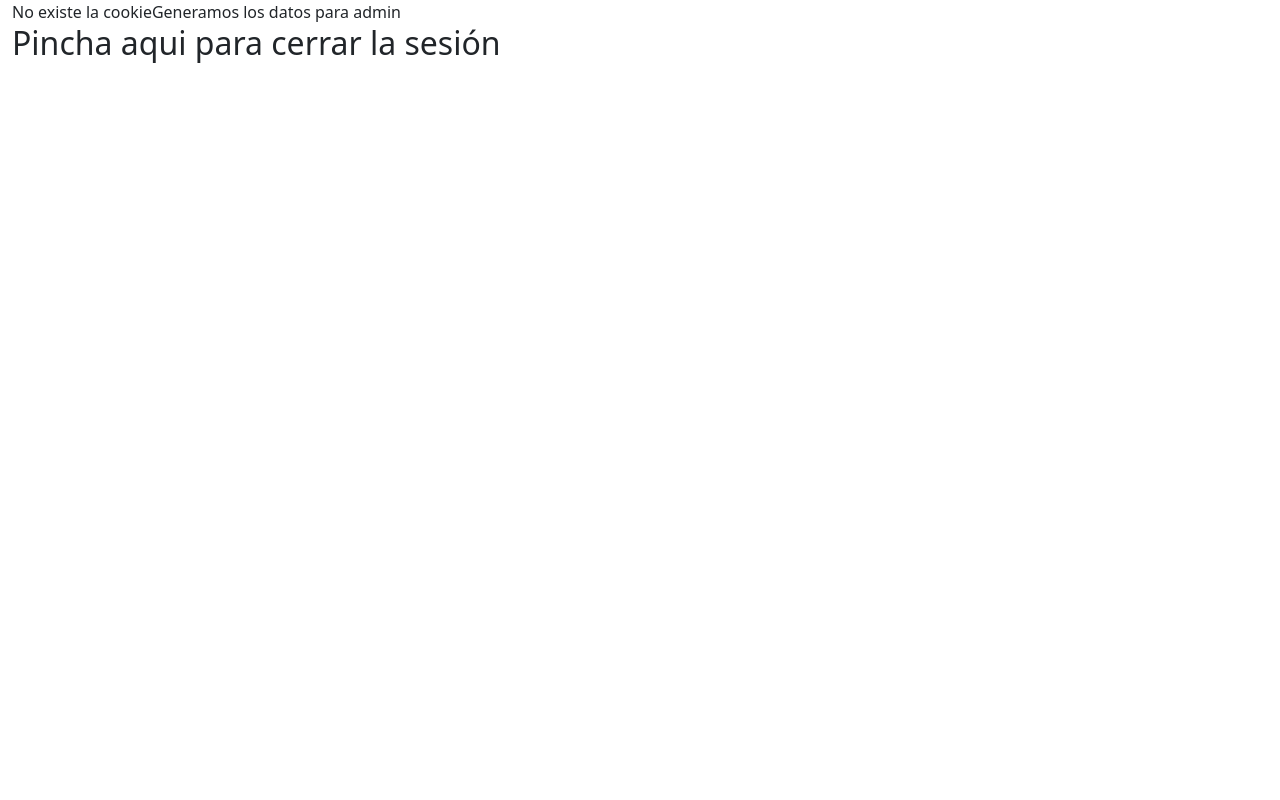
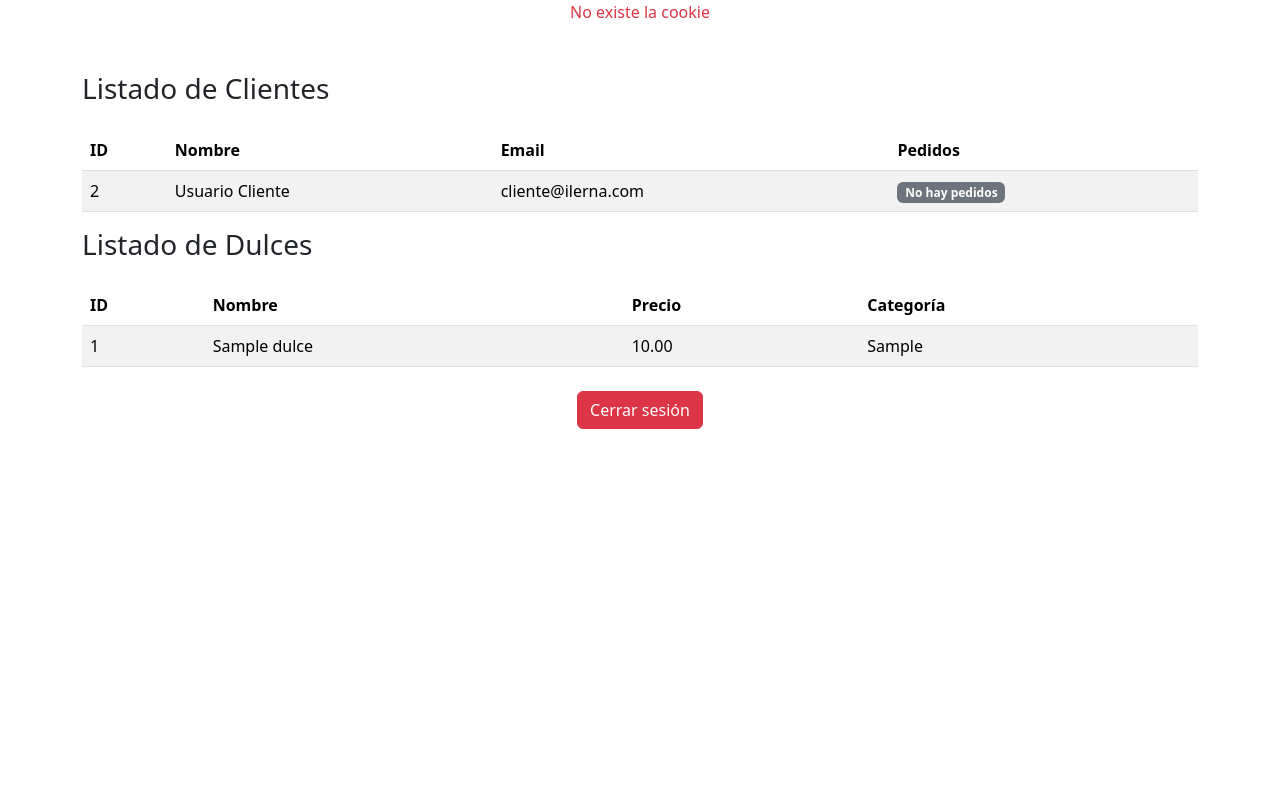
Before and after one commit to JCasaisCar/theBakery, a PHP site: page /mainAdmin.php in a window 1280 px wide. Run offline with PHP 8.4, Linux system fonts and the light colour scheme; data comes from the database, SQL or seed files in the repository; tables that the repository leaves empty hold one stand-in row (values such as "Sample post").

Commit message:
Hacemos lo de los clientes y los dulces en mainAdmin

```diff
--- a/public/mainAdmin.php
+++ b/public/mainAdmin.php
@@ -1,25 +1,107 @@
 <?php
 namespace theBakery\public;
+use PDO;
+use theBakery\public\src\ConexionDB;
 
-    // Usamos la variable "$title" para asignar el título de la página a "mainAdmin"
 $title = "mainAdmin";
 
 require_once("index1.php");
 
 if (isset($_COOKIE['username'])) {
     $username = $_COOKIE['username'];
-        echo("<h1>¡¡Bienvenid@ $username!!</h1>");
+    echo("<h1 class='text-center text-primary'>¡¡Bienvenid@ $username!!</h1>");
 } else {
-        echo("No existe la cookie");
+    echo("<p class='text-center text-danger'>No existe la cookie</p>");
 }
 
-    echo("Generamos los datos para admin");
+echo("<div class='container my-5'>");
 
-    echo("<h2><a onclick='cerrarSesion()'>Pincha aqui para cerrar la sesión</a></h2>");
+// Establecemos la conexión a la base de datos
+require_once("src/ConexionDB.php");
+$conexionDB = ConexionDB::obtenerInstancia();
+$conexion = $conexionDB->obtenerConexion();
+
+// Listado de clientes
+$queryClientes = $conexion->prepare("SELECT id, name, email FROM usuarios WHERE rol = 'cliente'");
+$queryClientes->execute();
+$clientes = $queryClientes->fetchAll(PDO::FETCH_ASSOC);
+
+echo "<h3 class='mb-4'>Listado de Clientes</h3>";
+echo "<table class='table table-striped'>
+        <thead>
+            <tr>
+                <th>ID</th>
+                <th>Nombre</th>
+                <th>Email</th>
+                <th>Pedidos</th>
+            </tr>
+        </thead>
+        <tbody>";
+foreach ($clientes as $cliente) {
+    // Consulta los pedidos de cada cliente
+    $queryPedidos = $conexion->prepare("SELECT idPedido, fechaPedido, total FROM pedidos WHERE idCliente = ?");
+    $queryPedidos->execute([$cliente['id']]);
+    $pedidos = $queryPedidos->fetchAll(PDO::FETCH_ASSOC);
+
+    // Muestra los datos del cliente
+    echo "<tr>
+            <td>{$cliente['id']}</td>
+            <td>{$cliente['name']}</td>
+            <td>{$cliente['email']}</td>
+            <td>";
+
+    // Si el cliente tiene pedidos, los mostramos
+    if (count($pedidos) > 0) {
+        echo "<ul class='list-group'>";
+        foreach ($pedidos as $pedido) {
+            echo "<li class='list-group-item'>
+                    Pedido ID: {$pedido['idPedido']},
+                    Fecha: {$pedido['fechaPedido']},
+                    Total: {$pedido['total']}
+                  </li>";
+        }
+        echo "</ul>";
+    } else {
+        echo "<span class='badge bg-secondary'>No hay pedidos</span>";
+    }
+
+    echo "</td></tr>";
+}
+echo "</tbody></table>";
+
+// Listado de dulces (productos)
+$queryDulces = $conexion->prepare("SELECT id, nombre, precio, categoria FROM dulces");
+$queryDulces->execute();
+$dulces = $queryDulces->fetchAll(PDO::FETCH_ASSOC);
+
+echo "<h3 class='mb-4'>Listado de Dulces</h3>";
+echo "<table class='table table-striped'>
+        <thead>
+            <tr>
+                <th>ID</th>
+                <th>Nombre</th>
+                <th>Precio</th>
+                <th>Categoría</th>
+            </tr>
+        </thead>
+        <tbody>";
+foreach ($dulces as $dulce) {
+    echo "<tr>
+            <td>{$dulce['id']}</td>
+            <td>{$dulce['nombre']}</td>
+            <td>{$dulce['precio']}</td>
+            <td>{$dulce['categoria']}</td>
+          </tr>";
+}
+echo "</tbody></table>";
+
+echo("<div class='text-center mt-4'>
+        <button class='btn btn-danger' onclick='cerrarSesion()'>Cerrar sesión</button>
+      </div>");
+echo("</div>");
 
 require_once("index2.php");
 ?>
-
 
 <script>
     function cerrarSesion() {
```
Lines whose indentation alone changed are shown as unchanged.
